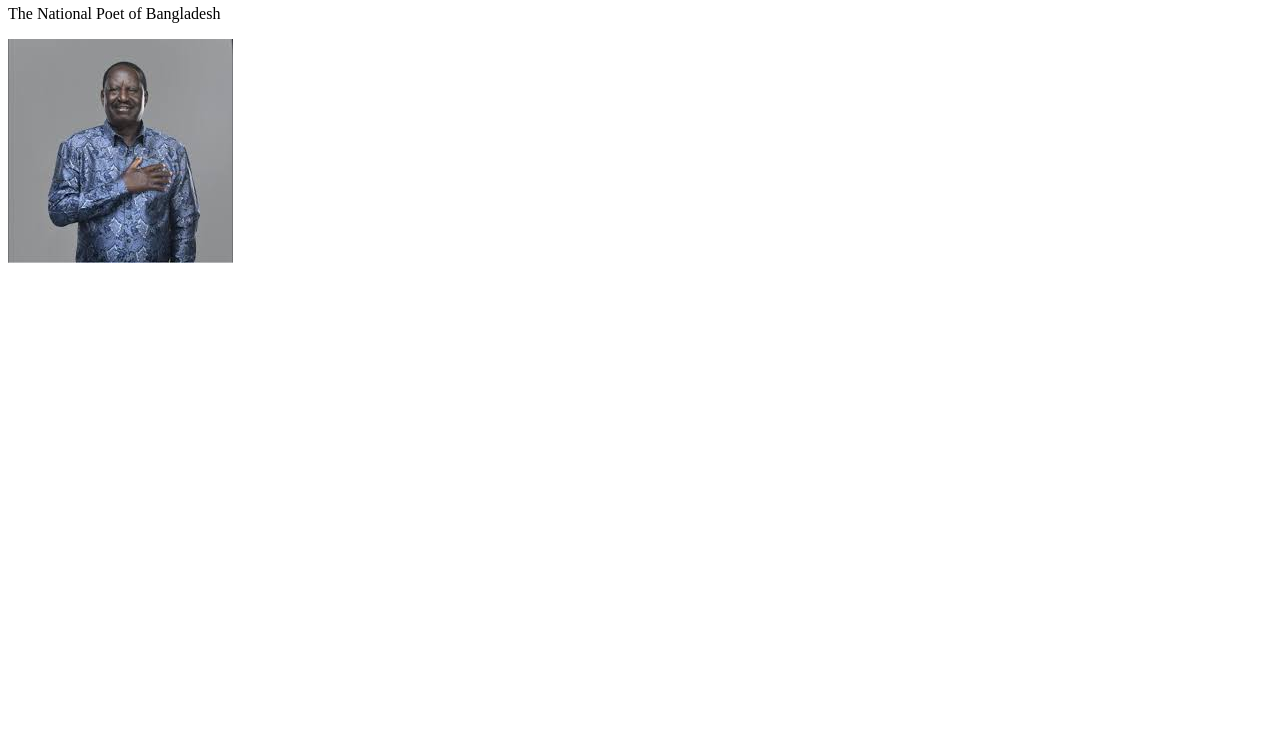
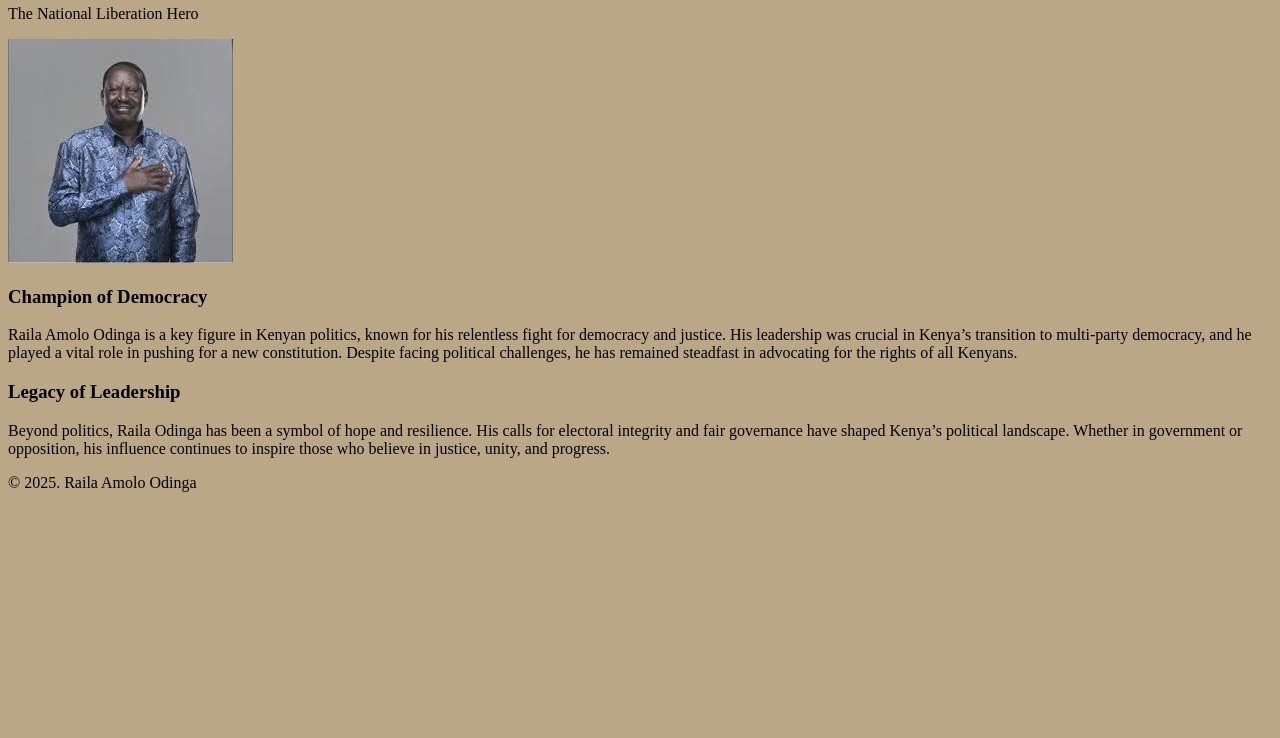
Before and after one commit to EngIdhoom/A-tribute-Page, a plain HTML site: page index.html in a window 1280 px wide. Shown: the part 62-800 px from the top of the page. Drawn offline with Linux system fonts and the light colour scheme.

Commit message:
second commit

```diff
--- a/index.html
+++ b/index.html
@@ -9,15 +9,46 @@
 </head>
 <body>
     <header class="header">
-        <h2>Kazi Nazrul Islam</h2>
-        <p>The National Poet of Bangladesh</p>
+        <h2>Raila Amolo Odinga</h2>
+        <p>The National Liberation Hero</p>
     </header>
     <main>
         <div class="img">
             <img src="/images.jpeg"
             alt="Rail Odiga" id="raila-img">
         </div>
+        <div class="tribute">
+            <h3>Champion of Democracy</h3>
+            <p>
+                Raila Amolo Odinga is a key
+                figure in Kenyan politics, known
+                for his relentless fight for
+                democracy and justice. His leadership
+                was crucial in Kenya’s transition to
+                multi-party democracy, and he played
+                a vital role in pushing for a new
+                constitution. Despite facing
+                political challenges, he has remained
+                steadfast in advocating for the
+                rights of all Kenyans.
+
+            </p>
+            <h3>Legacy of Leadership</h3>
+            <p>
+                Beyond politics, Raila Odinga
+                has been a symbol of hope and
+                resilience. His calls for electoral
+                integrity and fair governance have
+                shaped Kenya’s political landscape.
+                Whether in government or opposition,
+                his influence continues to inspire
+                those who believe in justice, unity,
+                and progress.
+            </p>
+
+        </div>
     </main>
+    <footer><p>&copy; 2025. Raila Amolo Odinga</p></footer>
 
 </body>
 </html>
--- a/styles.css
+++ b/styles.css
@@ -0,0 +1,3 @@
+*{
+    background: #baa785;
+}
```
